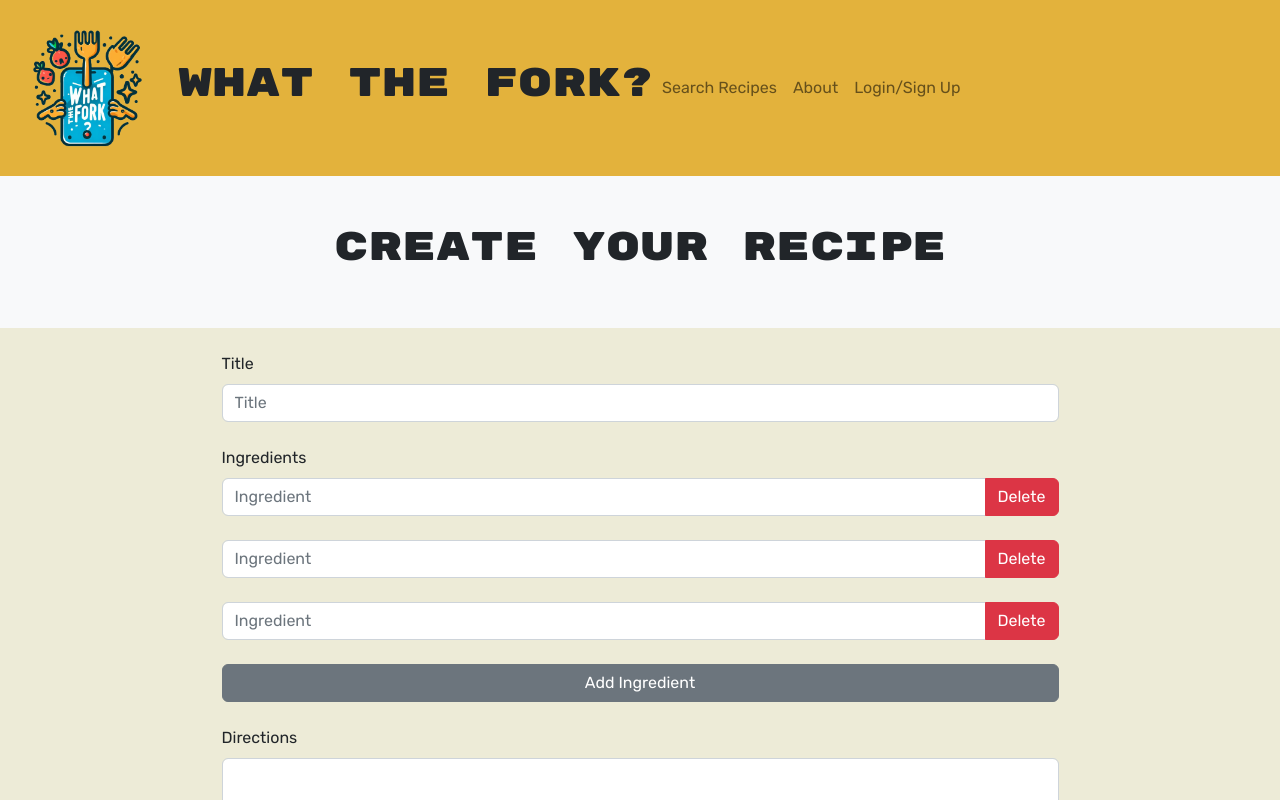
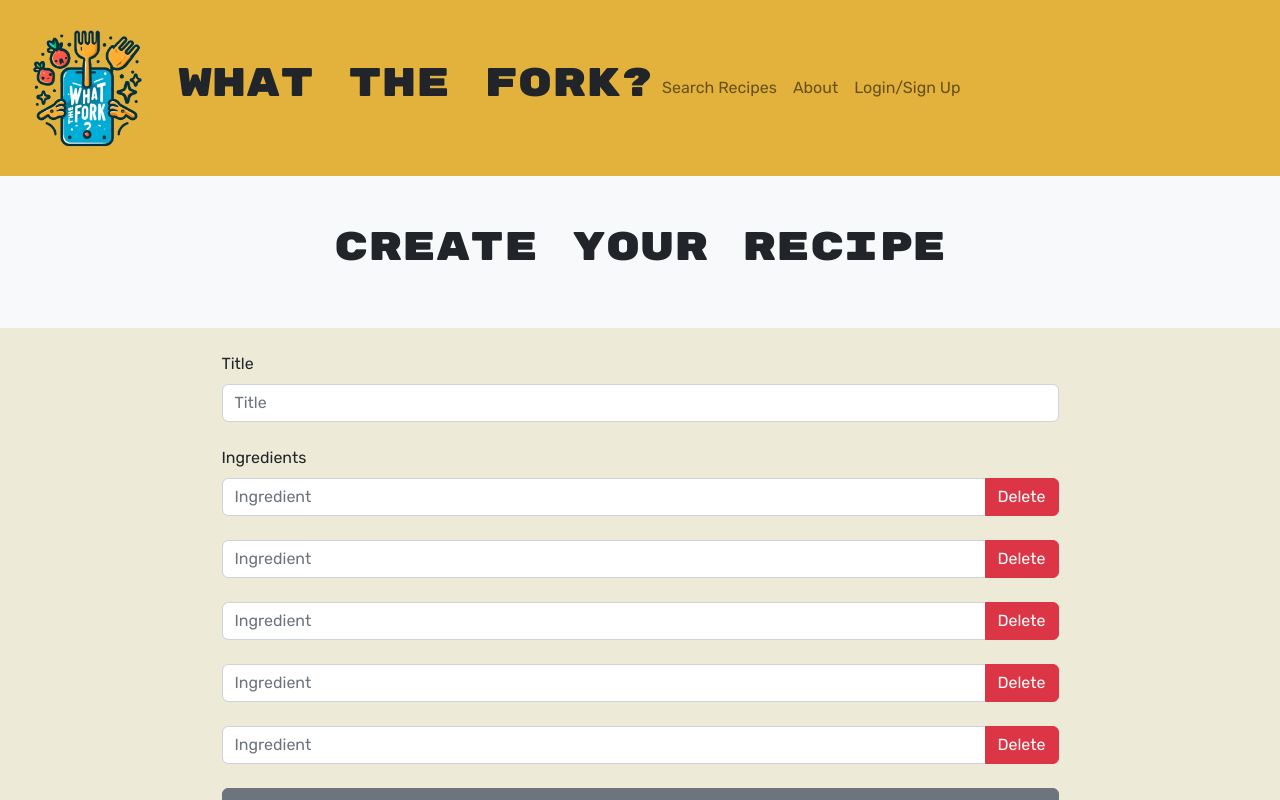
Before and after one commit to Achurale/What-The-Fork, a React (Vite) app in the folder client/: page /create in a window 1280 px wide. Shown: the top 800 px of the page. Built offline with nearby package versions, Linux system fonts and the light colour scheme.

Commit message:
Added TODOs for creating recipes

```diff
--- a/client/src/pages/CreateRecipes.jsx
+++ b/client/src/pages/CreateRecipes.jsx
@@ -9,18 +9,19 @@ import Auth from "../utils/auth";
 const CreateRecipes = () => {
   const [formData, setFormData] = useState({
     title: "",
-    ingredients: ["", "", ""],
+    ingredients: ["", "", "", "", ""],
     directions: "",
   });
 
-  const [inputGroup, setInputGroup] = useState(3);
+  const [inputGroup, setInputGroup] = useState(5);
 
   const handleInputChange = (e) => {
     const { name, value } = e.target;
   };
 
-  const handleAddIngredient = () => {
+  const handleAddIngredient = (e) => {
     setFormData({ ...formData, ingredients: [...formData.ingredients, ""] });
+    // TODO: Function deletes previous inputs and replaces with new input groups
   };
 
   const handleDeleteIngredient = (ingredient, inputKey) => {
@@ -30,6 +31,7 @@ const CreateRecipes = () => {
   };
 
   const Inputs = ({ count }) =>
+
     formData.ingredients.map((_item, index) => (
       <InputGroup className="mb-4" key={index}>
         <Form.Control
@@ -88,6 +90,7 @@ const CreateRecipes = () => {
                 size="lg"
               >
                 Create Recipe
+                {/* Use submit button to send information to profile page with a card of the given recipe */}
               </Button>
             </Form>
           </Col>
```
